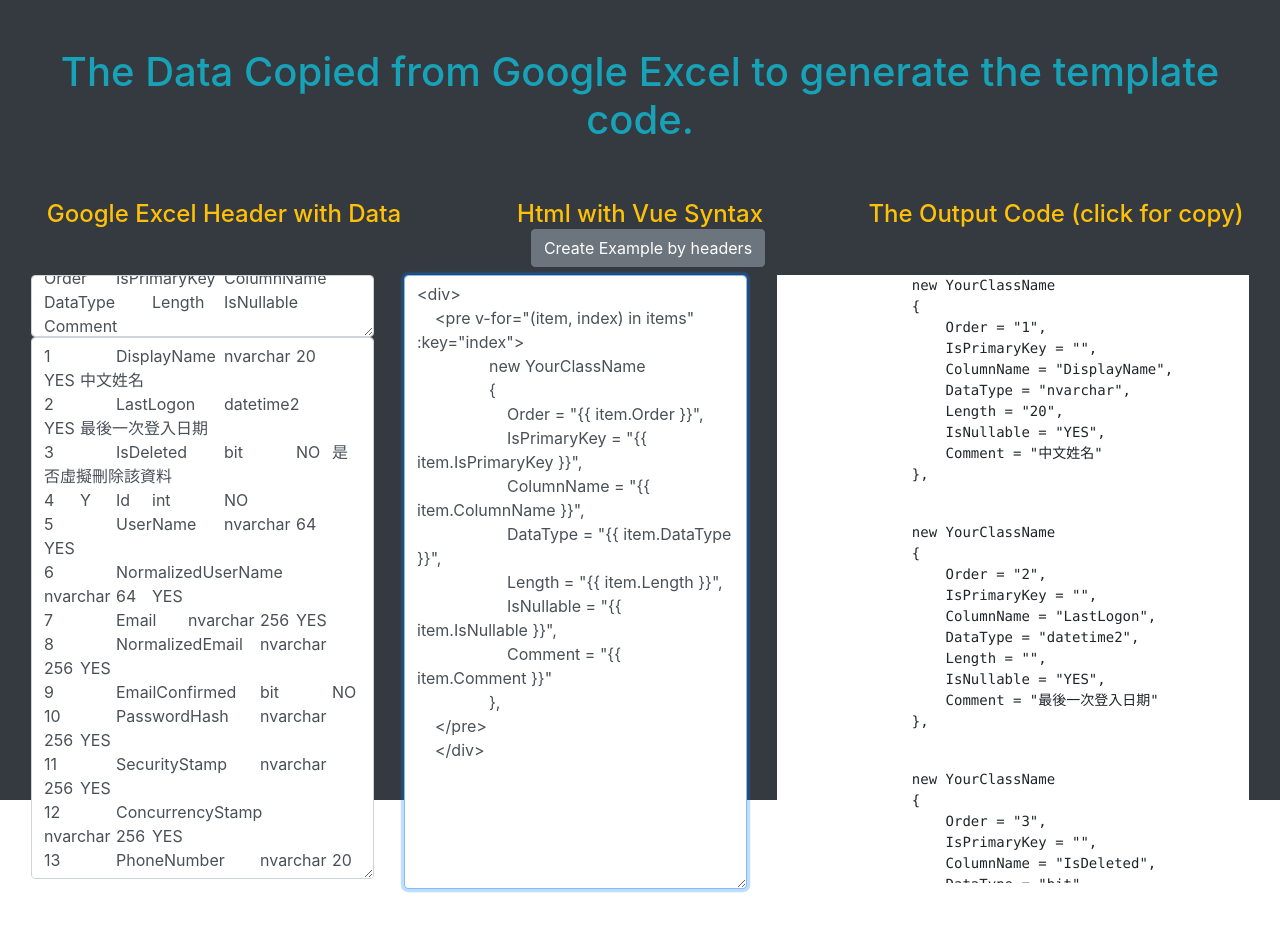
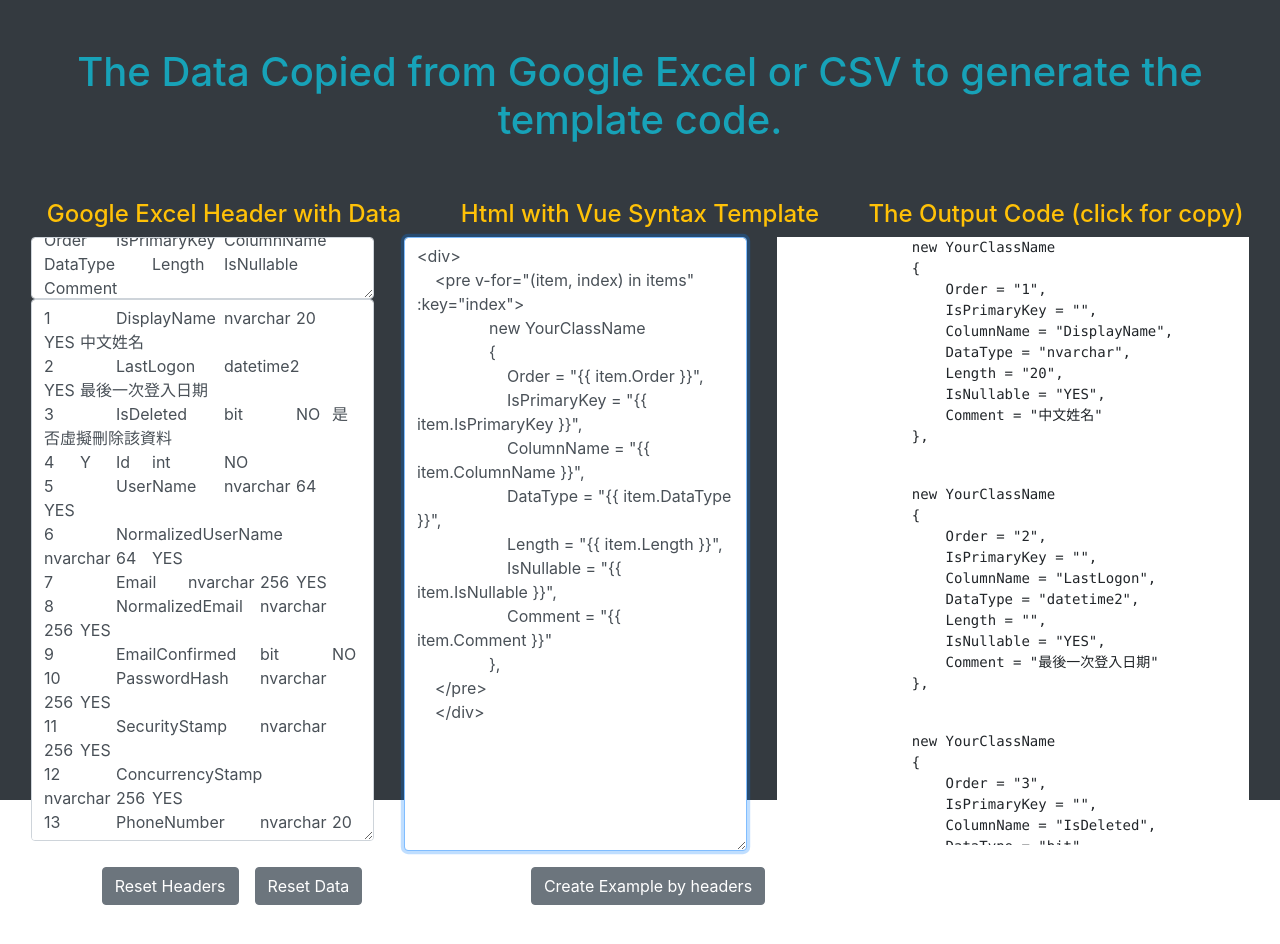
Before and after one commit to walter-la/DataTemplatePlaygoundCode, a Vue app: page / in a window 1280 px wide. Shown: the top 944 px of the page. Built offline with nearby package versions, Linux system fonts and the light colour scheme.

Commit message:
feat: save any custom changes at localstorage.

```diff
--- a/src/App.vue
+++ b/src/App.vue
@@ -5,7 +5,7 @@
     <div class="vh-100 mx-3">
 
       <div class="h1 text-info text-center py-5">
-        The Data Copied from Google Excel to generate the template code.
+        The Data Copied from Google Excel or CSV to generate the template code.
       </div>
       <b-container fluid>
         <b-row class="text-warning text-center h4">
@@ -13,10 +13,7 @@
             <span>Google Excel Header with Data</span>
           </b-col>
           <b-col>
-            <span>Html with Vue Syntax</span>
-            <b-button type="button"
-                      class="ml-3"
-                      @click="createExampleByheaders">Create Example by headers</b-button>
+            <span>Html with Vue Syntax Template</span>
           </b-col>
           <b-col>
             <span>The Output Code (click for copy)</span>
@@ -26,17 +23,20 @@
         <b-row>
           <b-col>
             <b-form-textarea v-model="columnNameText"
+                             @change="columnNameTextChange"
                              rows="1"
                              placeholder="Column names of CSV"
                              autofocus>
             </b-form-textarea>
             <b-form-textarea v-model="text"
+                             @change="textChange"
                              rows="22"
                              placeholder="Data of CSV">
             </b-form-textarea>
           </b-col>
           <b-col>
             <b-form-textarea v-model="template"
+                             @change="templateChange"
                              rows="25"
                              placeholder="html with vue syntax"
                              autofocus>
@@ -51,6 +51,24 @@
               <dynamic :template="template"
                        :data="data"></dynamic>
             </div>
+          </b-col>
+        </b-row>
+        <b-row class="h4 text-center mt-3">
+          <b-col>
+            <b-button type="button"
+                      class="ml-3"
+                      @click="resetColumnNameText">Reset Headers</b-button>
+            <b-button type="button"
+                      class="ml-3"
+                      @click="resetText">Reset Data</b-button>
+          </b-col>
+          <b-col>
+            <b-button type="button"
+                      class="ml-3"
+                      @click="createExampleByheaders">Create Example by headers</b-button>
+          </b-col>
+          <b-col>
+
           </b-col>
         </b-row>
       </b-container>
@@ -111,9 +129,39 @@ export default {
       setTimeout(() => {
         this.$root.$emit('bv::hide::popover')
       }, 5000)
+    },
+    columnNameTextChange(value) {
+      localStorage.setItem('columnNameText', value)
+    },
+    textChange(value) {
+      localStorage.setItem('text', value)
+    },
+    templateChange(value) {
+      localStorage.setItem('template', value)
+    },
+    resetColumnNameText() {
+      this.columnNameText = columnNamesExample
+    },
+    resetText() {
+      this.text = textExample
     }
   },
   created() {
+    const columnNameText = localStorage.getItem('columnNameText')
+    const text = localStorage.getItem('text')
+    const template = localStorage.getItem('template')
+    if (columnNameText) {
+      this.columnNameText = columnNameText
+    }
+
+    if (text) {
+      this.text = text
+    }
+
+    if (template) {
+      this.template = template
+    }
+
     this.createExampleByheaders()
   },
   mounted() {
```
Also changed, not shown: 1 other file (tests, documents, lock files or other folders).
